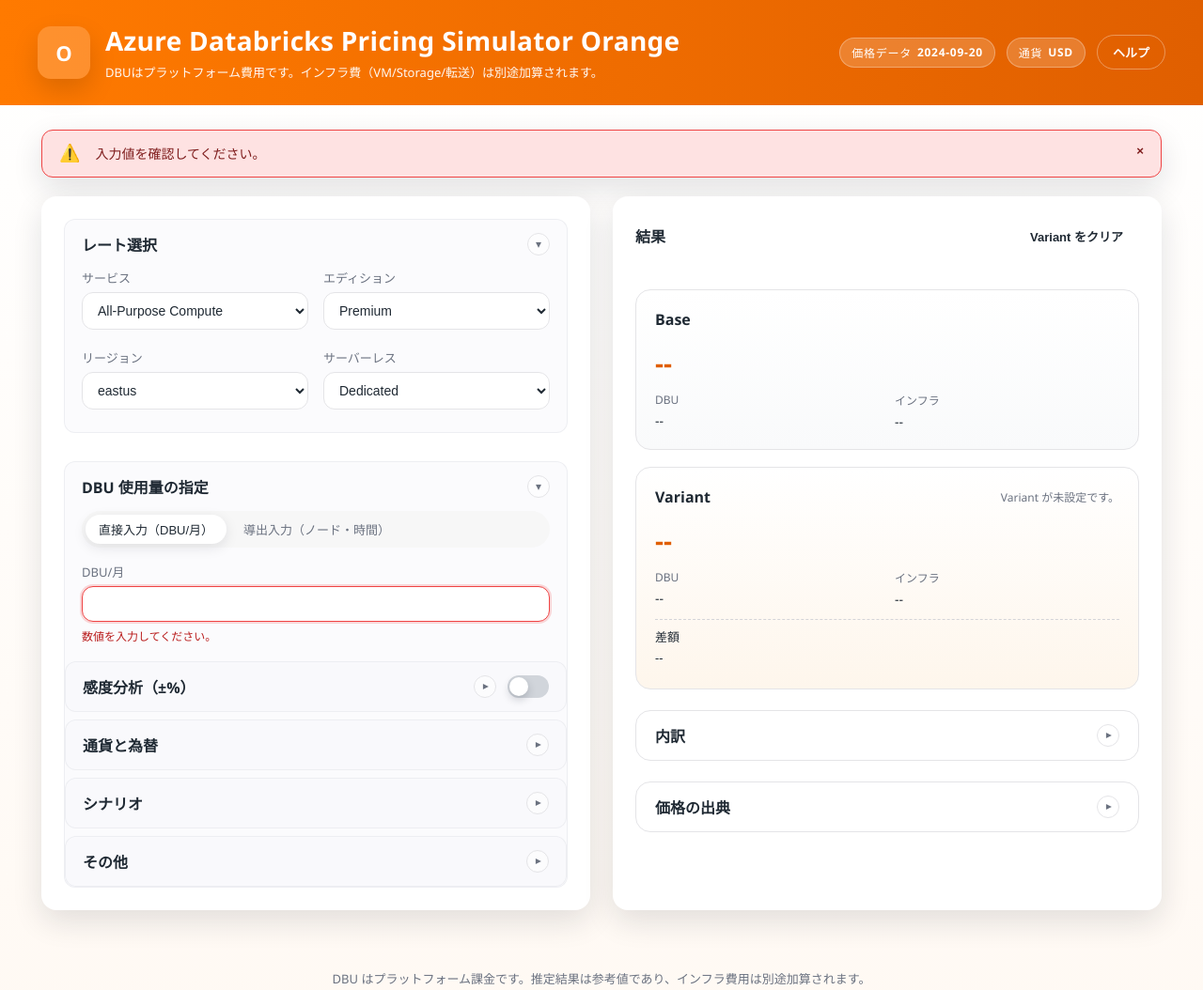
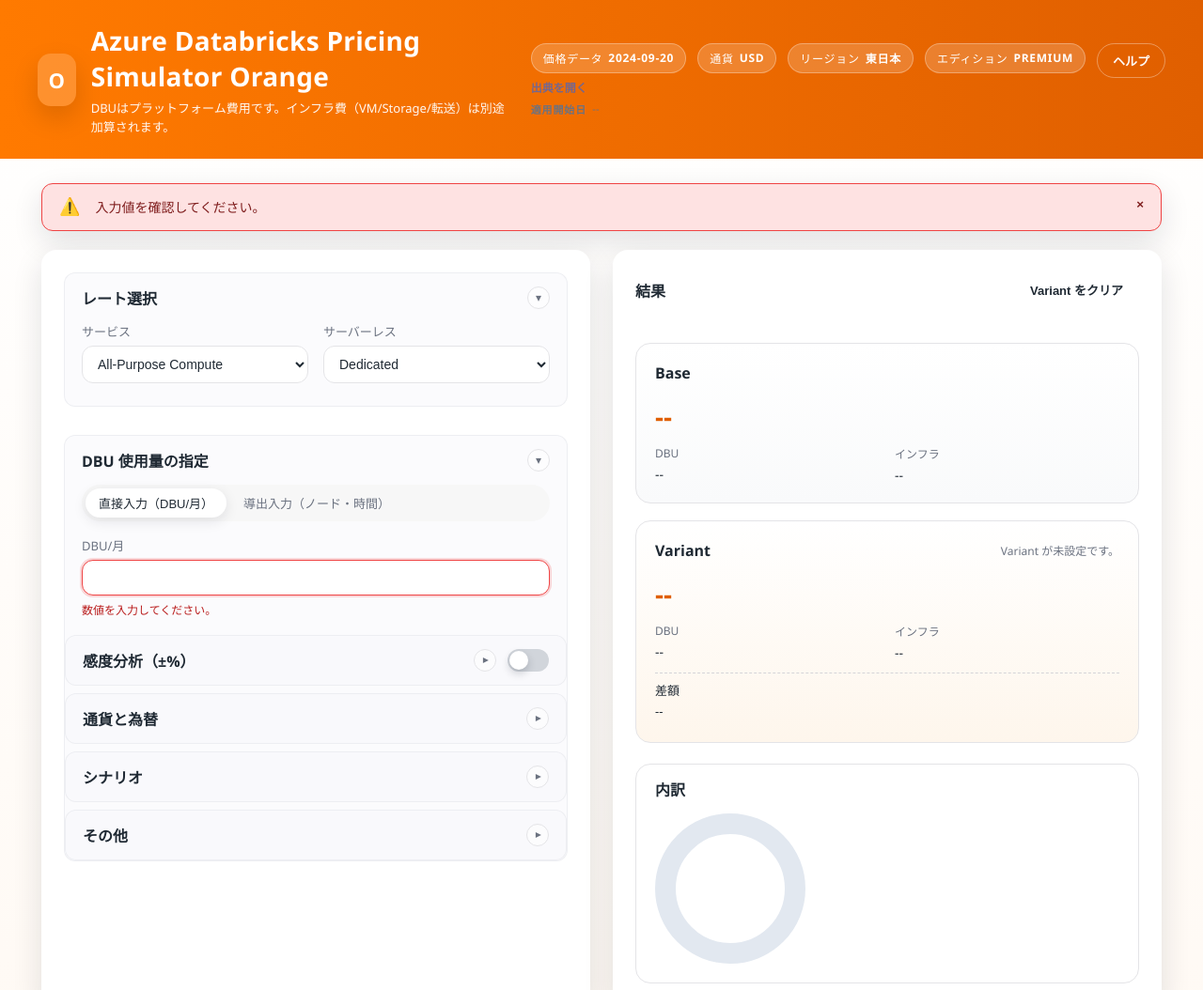
Before and after one commit to yuyuyu0706/azure-databricks-pricing, a website with bundled scripts: page index.html in a window 1280 px wide. Shown: the top 1054 px of the page at 94% size. Built offline with nearby package versions, Linux system fonts and the light colour scheme.

Commit message:
Fix header badges for fixed region and edition

```diff
--- a/index.html
+++ b/index.html
@@ -17,13 +17,28 @@
         </div>
       </div>
       <div class="header-right">
-        <div class="badge" id="versionBadge" aria-live="polite">
-          <span class="badge-label" data-i18n="header.badge.version"></span>
-          <span class="badge-value" id="versionValue">--</span>
+        <div class="badge-stack" aria-live="polite">
+          <div class="badge" id="versionBadge">
+            <span class="badge-label" data-i18n="header.badge.version"></span>
+            <span class="badge-value" id="versionValue">--</span>
+          </div>
+          <a id="headerSourceLink" class="badge-link" target="_blank" rel="noopener" data-i18n="source.link" aria-disabled="true" tabindex="-1"></a>
+          <div class="badge-subtext">
+            <span class="badge-subtext-label" data-i18n="source.effective_from"></span>
+            <time id="headerSourceEffective">--</time>
+          </div>
         </div>
         <div class="badge" id="currencyBadge" aria-live="polite">
           <span class="badge-label" data-i18n="header.badge.currency"></span>
           <span class="badge-value" id="currencyValue">--</span>
+        </div>
+        <div class="badge" id="regionBadge" aria-live="polite">
+          <span class="badge-label" data-i18n="header.badge.region"></span>
+          <span class="badge-value" id="regionValue">--</span>
+        </div>
+        <div class="badge" id="editionBadge" aria-live="polite">
+          <span class="badge-label" data-i18n="header.badge.edition"></span>
+          <span class="badge-value" id="editionValue">--</span>
         </div>
         <button type="button" class="ghost-button" id="helpButton" data-i18n="header.help" aria-haspopup="dialog"></button>
       </div>
@@ -47,16 +62,6 @@
                 <span class="field-label" data-i18n="rates.service"></span>
                 <select id="serviceSelect" class="form-control" data-field="service" aria-describedby="serviceHint"></select>
                 <span class="field-hint" id="serviceHint"></span>
-              </label>
-              <label class="form-field" for="editionSelect">
-                <span class="field-label" data-i18n="rates.edition"></span>
-                <select id="editionSelect" class="form-control" data-field="edition" aria-describedby="editionHint"></select>
-                <span class="field-hint" id="editionHint"></span>
-              </label>
-              <label class="form-field" for="regionSelect">
-                <span class="field-label" data-i18n="rates.region"></span>
-                <select id="regionSelect" class="form-control" data-field="region" aria-describedby="regionHint"></select>
-                <span class="field-hint" id="regionHint"></span>
               </label>
               <label class="form-field" for="serverlessSelect">
                 <span class="field-label" data-i18n="rates.serverless"></span>
@@ -332,39 +337,15 @@
             </div>
           </section>
 
-          <section class="donut-section" aria-labelledby="donutTitle" data-collapsible data-start-collapsed="true">
-            <header class="section-header">
-              <button type="button" class="section-toggle" data-section-toggle aria-expanded="false" aria-controls="donutSectionBody">
-                <span class="section-title" role="heading" aria-level="3" id="donutTitle" data-i18n="results.breakdown.title"></span>
-                <span class="section-toggle-icon" aria-hidden="true"></span>
-              </button>
+          <section class="donut-section" aria-labelledby="donutTitle">
+            <header class="section-header is-static">
+              <span class="section-title" role="heading" aria-level="3" id="donutTitle" data-i18n="results.breakdown.title"></span>
             </header>
-            <div class="section-body" id="donutSectionBody">
+            <div class="section-body">
               <div class="donut-wrapper">
                 <div class="donut-chart" id="donutChart" role="img" aria-label="DBU vs Infra"></div>
                 <ul class="donut-legend" id="donutLegend"></ul>
               </div>
-            </div>
-          </section>
-
-          <section class="source-section" aria-labelledby="sourceTitle" data-collapsible data-start-collapsed="true">
-            <header class="section-header">
-              <button type="button" class="section-toggle" data-section-toggle aria-expanded="false" aria-controls="sourceSectionBody">
-                <span class="section-title" role="heading" aria-level="3" id="sourceTitle" data-i18n="source.title"></span>
-                <span class="section-toggle-icon" aria-hidden="true"></span>
-              </button>
-            </header>
-            <div class="section-body" id="sourceSectionBody">
-              <dl class="source-details">
-                <div>
-                  <dt data-i18n="source.link"></dt>
-                  <dd><a id="sourceLink" href="#" target="_blank" rel="noopener" data-i18n="source.link"></a></dd>
-                </div>
-                <div>
-                  <dt data-i18n="source.effective_from"></dt>
-                  <dd id="sourceEffective">--</dd>
-                </div>
-              </dl>
             </div>
           </section>
 
--- a/pricing.json
+++ b/pricing.json
@@ -1,6 +1,16 @@
 {
   "version": "2024-09-20",
   "currency": "USD",
+  "defaults": {
+    "region": {
+      "key": "japaneast",
+      "label": "東日本"
+    },
+    "edition": {
+      "key": "Premium",
+      "label": "Premium"
+    }
+  },
   "notes": "DBU platform rates only. Infrastructure (VM/Storage/Egress) to be modelled separately.",
   "workloads": [
     {
--- a/schema/pricing.schema.json
+++ b/schema/pricing.schema.json
@@ -14,6 +14,47 @@
     "currency": {
       "type": "string",
       "pattern": "^[A-Z]{3}$"
+    },
+    "defaults": {
+      "type": "object",
+      "additionalProperties": false,
+      "properties": {
+        "region": {
+          "type": "object",
+          "additionalProperties": false,
+          "required": ["key"],
+          "properties": {
+            "key": {
+              "type": "string",
+              "minLength": 2,
+              "maxLength": 64,
+              "pattern": "^[a-z0-9-]+$"
+            },
+            "label": {
+              "type": "string",
+              "minLength": 1,
+              "maxLength": 128
+            }
+          }
+        },
+        "edition": {
+          "type": "object",
+          "additionalProperties": false,
+          "required": ["key"],
+          "properties": {
+            "key": {
+              "type": "string",
+              "minLength": 1,
+              "maxLength": 64
+            },
+            "label": {
+              "type": "string",
+              "minLength": 1,
+              "maxLength": 128
+            }
+          }
+        }
+      }
     },
     "notes": {
       "type": "string",
--- a/src/i18n.js
+++ b/src/i18n.js
@@ -3,6 +3,8 @@
     'app.title': 'Azure Databricks Pricing Simulator Orange',
     'header.badge.version': '価格データ',
     'header.badge.currency': '通貨',
+    'header.badge.region': 'リージョン',
+    'header.badge.edition': 'エディション',
     'header.help': 'ヘルプ',
     'rates.section.title': 'レート選択',
     'rates.service': 'サービス',
@@ -103,6 +105,8 @@
     'app.title': 'Azure Databricks Pricing Simulator Orange',
     'header.badge.version': 'Pricing Data',
     'header.badge.currency': 'Currency',
+    'header.badge.region': 'Region',
+    'header.badge.edition': 'Edition',
     'header.help': 'Help',
     'rates.section.title': 'Rate Selection',
     'rates.service': 'Service',
--- a/src/ui.js
+++ b/src/ui.js
@@ -67,12 +67,12 @@
   bannerContainer: document.getElementById('bannerContainer'),
   versionValue: document.getElementById('versionValue'),
   currencyValue: document.getElementById('currencyValue'),
+  regionValue: document.getElementById('regionValue'),
+  editionValue: document.getElementById('editionValue'),
+  headerSourceLink: document.getElementById('headerSourceLink'),
+  headerSourceEffective: document.getElementById('headerSourceEffective'),
   serviceSelect: document.getElementById('serviceSelect'),
   serviceHint: document.getElementById('serviceHint'),
-  editionSelect: document.getElementById('editionSelect'),
-  editionHint: document.getElementById('editionHint'),
-  regionSelect: document.getElementById('regionSelect'),
-  regionHint: document.getElementById('regionHint'),
   serverlessSelect: document.getElementById('serverlessSelect'),
   serverlessHint: document.getElementById('serverlessHint'),
   modeDirectTab: document.getElementById('modeDirectTab'),
@@ -118,8 +118,6 @@
   sensitivityMax: document.getElementById('sensitivityMax'),
   donutChart: document.getElementById('donutChart'),
   donutLegend: document.getElementById('donutLegend'),
-  sourceLink: document.getElementById('sourceLink'),
-  sourceEffective: document.getElementById('sourceEffective'),
   warningsSection: document.getElementById('warningsSection'),
   warningList: document.getElementById('warningList'),
   helpButton: document.getElementById('helpButton'),
@@ -350,7 +348,7 @@
     elements.variantInfra,
     elements.deltaTotal,
     elements.deltaBreakdown,
-    elements.sourceEffective
+    elements.headerSourceEffective
   ];
   placeholders.forEach((element) => {
     if (!element) return;
@@ -367,8 +365,6 @@
 function setUiDisabled(disabled) {
   const interactive = [
     elements.serviceSelect,
-    elements.editionSelect,
-    elements.regionSelect,
     elements.serverlessSelect,
     ...Array.from(elements.inputControls || []),
     elements.sensitivityToggle,
@@ -407,7 +403,7 @@
     elements.variantInfra,
     elements.deltaTotal,
     elements.deltaBreakdown,
-    elements.sourceEffective
+    elements.headerSourceEffective
   ];
   placeholders.forEach((element) => {
     if (!element) return;
@@ -494,12 +490,6 @@
   const serviceOptions = computeOptions('service').sort();
   syncSelect(elements.serviceSelect, serviceOptions);
 
-  const editionOptions = computeOptions('edition').sort();
-  syncSelect(elements.editionSelect, editionOptions);
-
-  const regionOptions = computeOptions('region').sort();
-  syncSelect(elements.regionSelect, regionOptions);
-
   const serverlessOptions = computeOptions('serverless').sort((a, b) => String(a).localeCompare(String(b)));
   syncSelect(elements.serverlessSelect, serverlessOptions, (value) => (value === 'true' ? 'Serverless' : 'Dedicated'));
 }
@@ -664,14 +654,10 @@
 
   const selectorMap = new Map([
     ['service', elements.serviceSelect],
-    ['edition', elements.editionSelect],
-    ['region', elements.regionSelect],
     ['serverless', elements.serverlessSelect]
   ]);
   const hintMap = new Map([
     ['service', elements.serviceHint],
-    ['edition', elements.editionHint],
-    ['region', elements.regionHint],
     ['serverless', elements.serverlessHint]
   ]);
   selectorMap.forEach((element, field) => {
@@ -787,10 +773,14 @@
     elements.baseDbu.textContent = '--';
     elements.baseInfra.textContent = '--';
     elements.baseScenarioMeta.textContent = '';
-    elements.sourceEffective.textContent = '--';
-    if (elements.sourceLink) {
-      elements.sourceLink.removeAttribute('href');
-      elements.sourceLink.setAttribute('tabindex', '-1');
+    if (elements.headerSourceEffective) {
+      elements.headerSourceEffective.textContent = '--';
+      elements.headerSourceEffective.removeAttribute('datetime');
+    }
+    if (elements.headerSourceLink) {
+      elements.headerSourceLink.removeAttribute('href');
+      elements.headerSourceLink.setAttribute('tabindex', '-1');
+      elements.headerSourceLink.setAttribute('aria-disabled', 'true');
     }
     return;
   }
@@ -804,22 +794,38 @@
     elements.baseScenarioMeta.textContent = '';
   }
   if (record) {
-    elements.sourceEffective.textContent = record.effective_from || '--';
-    if (record.source) {
-      elements.sourceLink.href = record.source;
-      elements.sourceLink.textContent = t('source.link');
-      elements.sourceLink.removeAttribute('tabindex');
-      elements.sourceLink.setAttribute('title', record.source);
-    } else {
-      elements.sourceLink.removeAttribute('href');
-      elements.sourceLink.setAttribute('tabindex', '-1');
-      elements.sourceLink.textContent = t('source.link');
+    if (elements.headerSourceEffective) {
+      elements.headerSourceEffective.textContent = record.effective_from || '--';
+      if (record.effective_from) {
+        elements.headerSourceEffective.setAttribute('datetime', record.effective_from);
+      } else {
+        elements.headerSourceEffective.removeAttribute('datetime');
+      }
+    }
+    if (elements.headerSourceLink) {
+      elements.headerSourceLink.textContent = t('source.link');
+      if (record.source) {
+        elements.headerSourceLink.href = record.source;
+        elements.headerSourceLink.removeAttribute('tabindex');
+        elements.headerSourceLink.setAttribute('title', record.source);
+        elements.headerSourceLink.setAttribute('aria-disabled', 'false');
+      } else {
+        elements.headerSourceLink.removeAttribute('href');
+        elements.headerSourceLink.setAttribute('tabindex', '-1');
+        elements.headerSourceLink.setAttribute('aria-disabled', 'true');
+      }
     }
   } else {
-    elements.sourceEffective.textContent = '--';
-    elements.sourceLink.removeAttribute('href');
-    elements.sourceLink.setAttribute('tabindex', '-1');
-    elements.sourceLink.textContent = t('source.link');
+    if (elements.headerSourceEffective) {
+      elements.headerSourceEffective.textContent = '--';
+      elements.headerSourceEffective.removeAttribute('datetime');
+    }
+    if (elements.headerSourceLink) {
+      elements.headerSourceLink.removeAttribute('href');
+      elements.headerSourceLink.setAttribute('tabindex', '-1');
+      elements.headerSourceLink.setAttribute('aria-disabled', 'true');
+      elements.headerSourceLink.textContent = t('source.link');
+    }
   }
 }
 
@@ -1048,6 +1054,14 @@
   elements.versionValue.textContent = pricingMeta?.version || '--';
   const currentCurrency = uiState.currency.output || pricingMeta?.currency || '--';
   elements.currencyValue.textContent = currentCurrency;
+  if (elements.regionValue) {
+    const regionLabel = pricingTable?.defaults?.region?.label || pricingTable?.defaults?.region?.key || uiState.rateQuery.region || '--';
+    elements.regionValue.textContent = regionLabel || '--';
+  }
+  if (elements.editionValue) {
+    const editionLabel = pricingTable?.defaults?.edition?.label || pricingTable?.defaults?.edition?.key || uiState.rateQuery.edition || '--';
+    elements.editionValue.textContent = editionLabel || '--';
+  }
 }
 
 function runBaseRender() {
@@ -1136,7 +1150,7 @@
 function bindEvents() {
   elements.inputControls.forEach((element) => setInputListener(element));
 
-  [elements.serviceSelect, elements.editionSelect, elements.regionSelect, elements.serverlessSelect].forEach((select) => {
+  [elements.serviceSelect, elements.serverlessSelect].forEach((select) => {
     if (!select) return;
     select.addEventListener('change', () => {
       uiState.rateQuery[select.dataset.field] = select.value;
@@ -1581,6 +1595,13 @@
     pricingTable = result.data;
     pricingMeta = result.metadata;
     pricingIssues = result.issues || [];
+    const defaults = pricingTable?.defaults || {};
+    if (defaults.region?.key) {
+      uiState.rateQuery.region = defaults.region.key;
+    }
+    if (defaults.edition?.key) {
+      uiState.rateQuery.edition = defaults.edition.key;
+    }
     if (pricingMeta?.currency && !uiState.currency.output) {
       uiState.currency.output = pricingMeta.currency;
     }
--- a/style.css
+++ b/style.css
@@ -84,9 +84,16 @@
 
 .header-right {
   display:flex;
-  align-items:center;
+  align-items:flex-start;
   gap:12px;
   flex-wrap:wrap;
+}
+
+.badge-stack {
+  display:flex;
+  flex-direction:column;
+  gap:6px;
+  min-width:0;
 }
 
 .badge {
@@ -104,6 +111,46 @@
 
 .badge-value {
   font-weight:600;
+}
+
+.badge-link {
+  font-size:12px;
+  font-weight:600;
+  color:var(--accent);
+  text-decoration:none;
+  display:inline-flex;
+  align-items:center;
+  gap:4px;
+}
+
+.badge-link:focus-visible,
+.badge-link:hover {
+  text-decoration:underline;
+}
+
+.badge-link[aria-disabled="true"] {
+  pointer-events:none;
+  opacity:0.6;
+  text-decoration:none;
+}
+
+.badge-subtext {
+  font-size:11px;
+  color:var(--text-muted);
+  display:flex;
+  align-items:center;
+  gap:6px;
+  letter-spacing:0.02em;
+}
+
+.badge-subtext-label {
+  font-weight:600;
+  text-transform:uppercase;
+  letter-spacing:0.08em;
+}
+
+.badge-subtext time {
+  font-variant-numeric:tabular-nums;
 }
 
 .ghost-button,
@@ -218,6 +265,10 @@
   justify-content:space-between;
   gap:12px;
   margin-bottom:16px;
+}
+
+.section-header.is-static {
+  justify-content:flex-start;
 }
 
 .section-title {
@@ -597,7 +648,6 @@
 }
 
 .donut-section,
-.source-section,
 .warnings-section {
   border-radius:var(--radius-lg);
   border:1px solid var(--border);
@@ -607,14 +657,12 @@
 }
 
 .donut-section .section-header,
-.source-section .section-header,
 .warnings-section .section-header {
   padding:14px 20px;
   margin-bottom:0;
 }
 
 .donut-section .section-body,
-.source-section .section-body,
 .warnings-section .section-body {
   padding:0 20px 20px;
 }
@@ -625,10 +673,6 @@
 
 .donut-section .section-body {
   gap:20px;
-}
-
-.source-section .section-body {
-  gap:14px;
 }
 
 .warnings-section .section-body {
@@ -667,23 +711,6 @@
   width:14px;
   height:14px;
   border-radius:4px;
-}
-
-.source-details {
-  display:grid;
-  grid-template-columns:repeat(auto-fit,minmax(200px,1fr));
-  gap:12px;
-  margin:0;
-}
-
-.source-details dt {
-  font-size:12px;
-  color:var(--text-muted);
-}
-
-.source-details dd {
-  margin:6px 0 0 0;
-  font-size:14px;
 }
 
 .warning-list {
```
